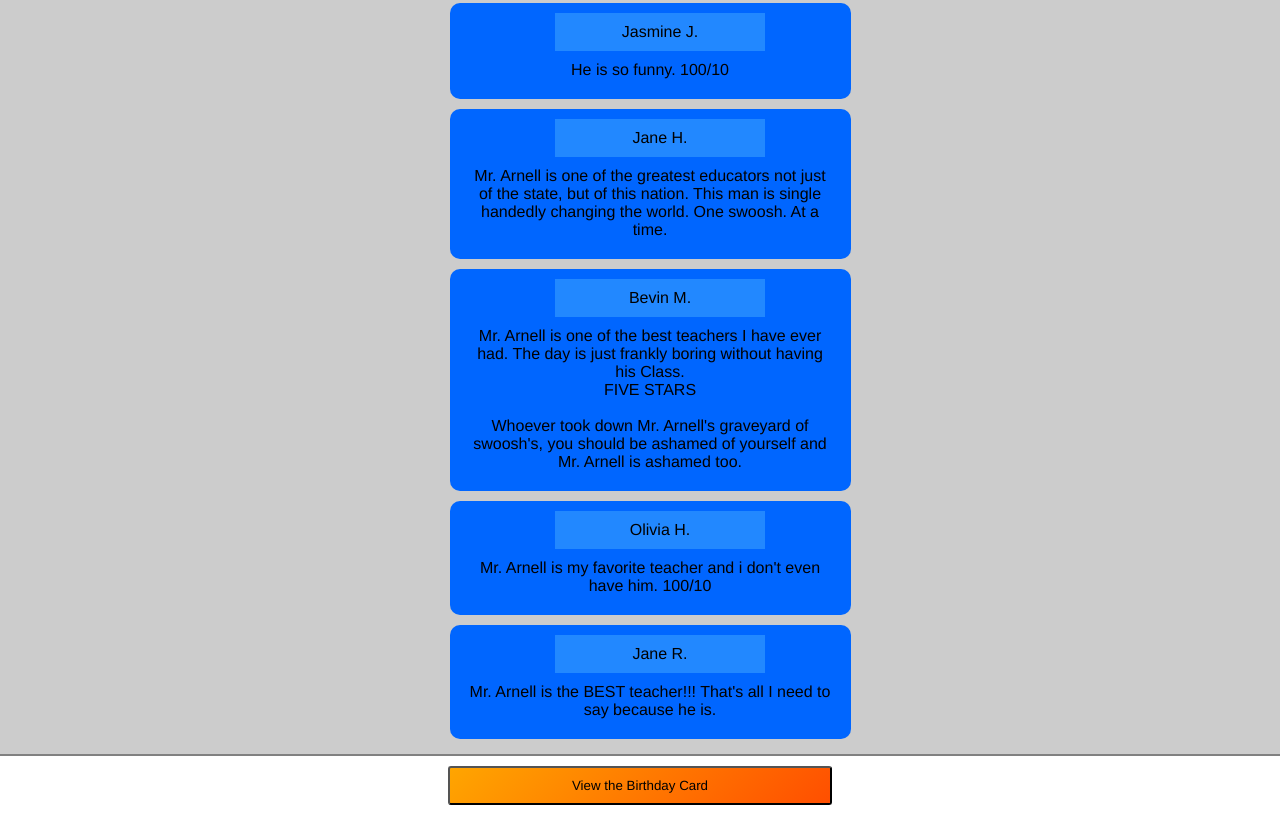
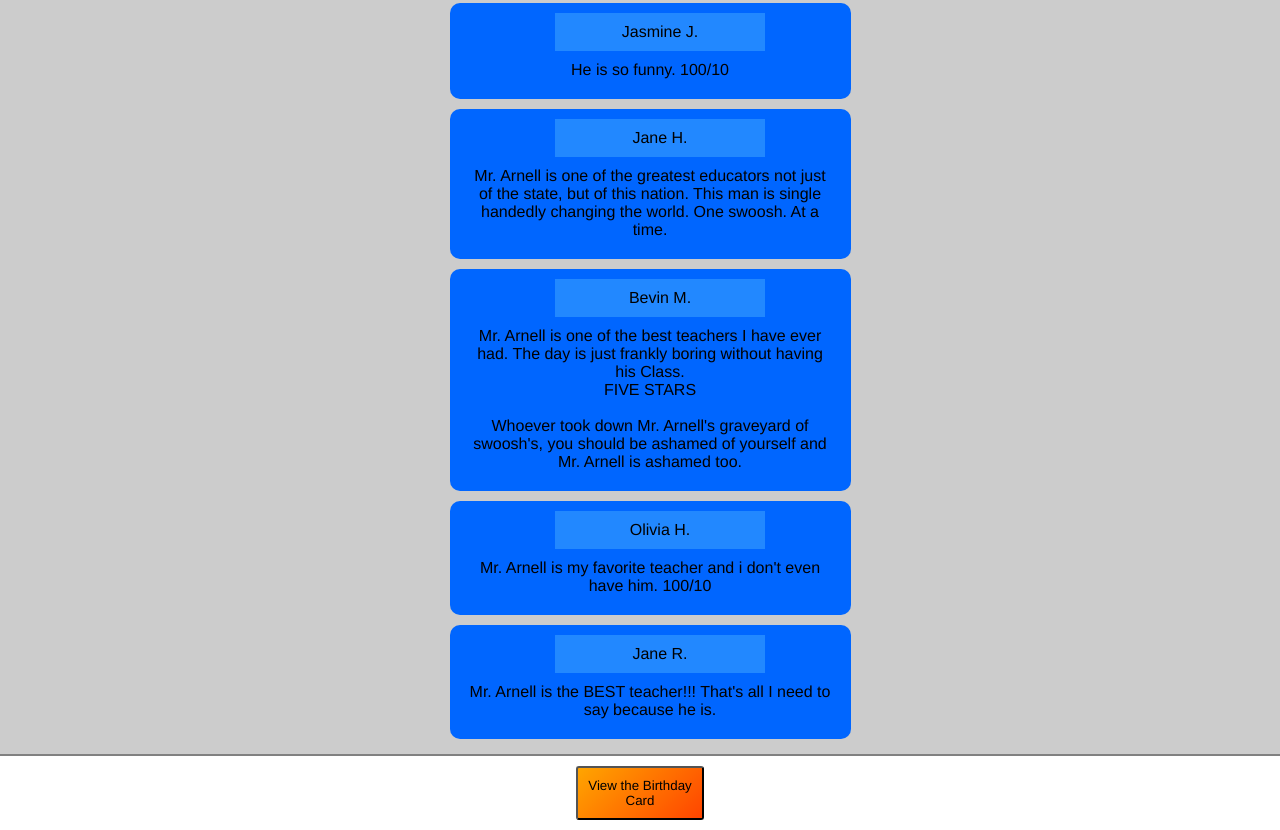
Before and after one commit to DarkMatr126/bday-cards, a plain HTML site: page Arnell/The Arnell Website/index.html in a window 1280 px wide. Shown: the part 864-1694 px from the top of the page. Drawn offline with Linux system fonts and the light colour scheme.

Commit message:
Update main.css

```diff
--- a/Arnell/The Arnell Website/css/main.css
+++ b/Arnell/The Arnell Website/css/main.css
@@ -109,9 +109,9 @@ h1 {
     margin:10px;
     padding:10px;
 
-    width:30%;
-    margin-left:35%;
-    margin-right:35%;
+    width:10%;
+    margin-left:45%;
+    margin-right:45%;
 
     background-image: linear-gradient(-45deg,red,orange);
     background-size:200%;
```
